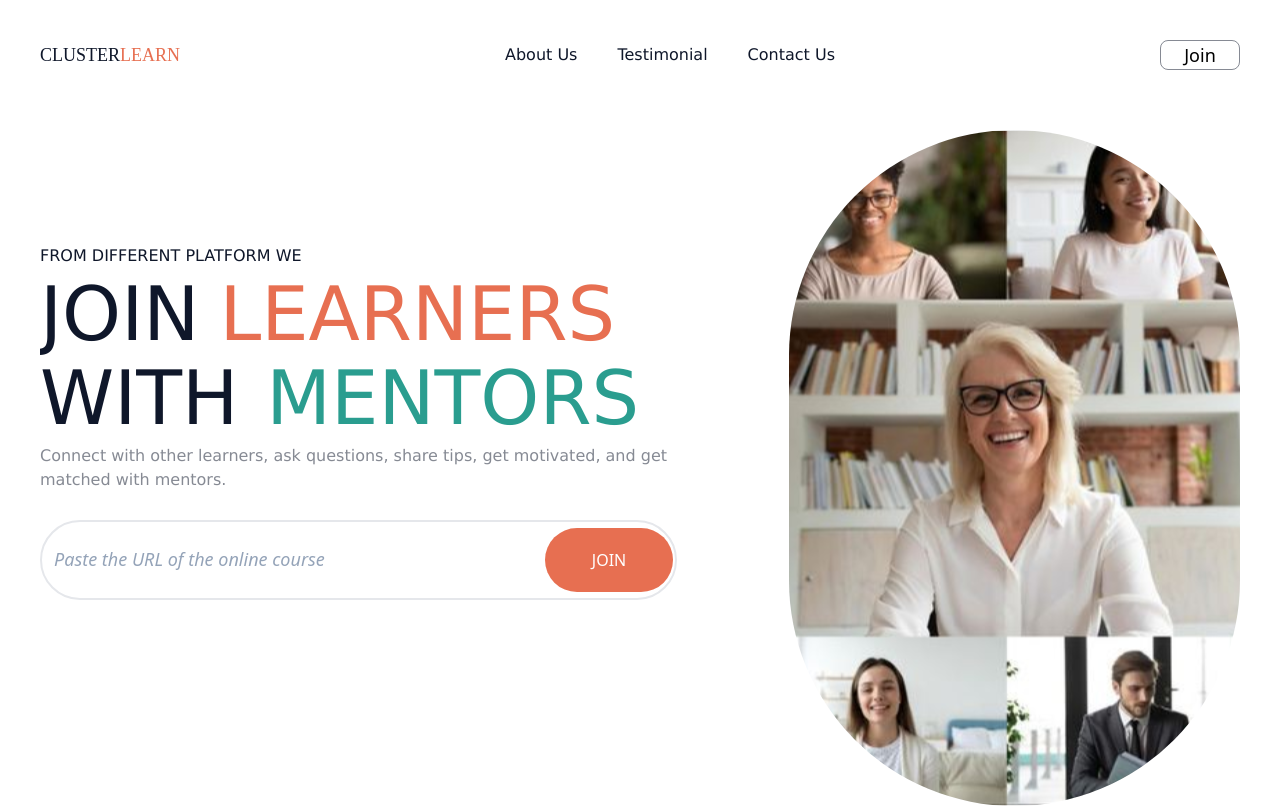
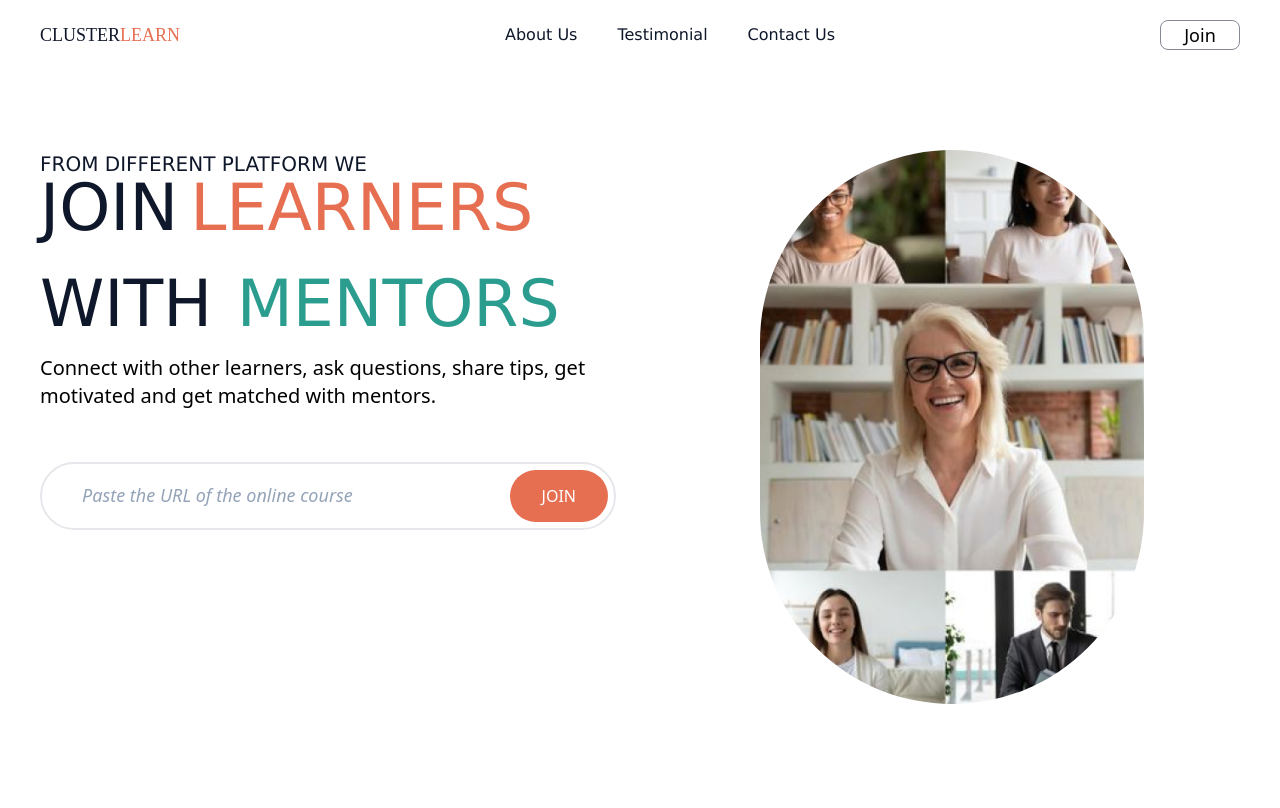
Before and after one commit to Clusterlearn/clusterlearn-app, a React (Create React App) app: page / in a window 1280 px wide. Shown: the top 808 px of the page. Built offline with nearby package versions, Linux system fonts and the light colour scheme; the HTML template or start-up script is replaced by a standard one.

Commit message:
Retouch on the landing page as a whole.

```diff
--- a/src/Component/Header/Header.jsx
+++ b/src/Component/Header/Header.jsx
@@ -63,14 +63,14 @@ const Header = () => {
   return (
     <>
       <AppContainer1>
-        <div className="mt-10">
-          <nav className=" relative md:flex md:justify-between md:items-center my-5 text-sm md:text-lg">
-            <div className="flex justify-between items-center">
+        {/* <nav className=" relative md:flex md:justify-between md:items-center my-5 text-sm md:text-lg"> */}
+        <div className="flex flex-row items-center md:justify-between py-5  text-sm md:text-lg">
+          <div className="flex justify-between items-center sm:gap-4 md:gap-12">
             {!showMenu && (
               <>
                 <Logo Text={"CLUSTER"} />
                 <button
-                    className=" w-[72px] h-[32px] p-[10px] flex justify-center items-center gap-[10px] border rounded-[25px] border-custom-color xl:hidden lg:hidden md:hidden "
+                  className=" w-[62px] h-[29px] p-[6px] flex justify-center items-center gap-[5px] border rounded-[25px] border-custom-color xl:hidden lg:hidden md:hidden "
                   onClick={toggleModal}
                 >
                   Join
@@ -79,7 +79,7 @@ const Header = () => {
             )}
 
             {/* Hamburger Icon */}
-              <div className=" -mt-5 md:hidden cursor-pointer block text-4xl">
+            <div className="-mt-5 md:hidden cursor-pointer block text-4xl">
               <button
                 onClick={() => setShowMenu(!showMenu)}
                 className=" text- text-3xl hover:text-gray-200 duration-400 focus:outline-none "
@@ -87,7 +87,7 @@ const Header = () => {
                 {!showMenu ? (
                   <HamburgerNav />
                 ) : (
-                    <div className=" w-80 float-right">
+                  <div className="w-80 float-right">
                     <svg
                       className=" mt-2 float-right "
                       xmlns="http://www.w3.org/2000/svg"
@@ -122,7 +122,7 @@ const Header = () => {
             </div>
           </div>
           {/* Desktop Navigation */}
-            <ul className="hidden md:flex flex-wrap md:items-center font-ver text-base font-normal text-darkblue">
+          <ul className="hidden md:flex flex-wrap flex-row md:items-center font-ver text-base font-normal text-darkblue">
             <li className="px-5">
               <a href="#about">About Us</a>
             </li>
@@ -133,8 +133,7 @@ const Header = () => {
               <a href="#contact">Contact Us</a>
             </li>
           </ul>
-            <div>
-              <div className="">
+          <section>
             <button
               onClick={toggleModal}
               className=" w-20 hidden md:flex items-center justify-center rounded-lg"
@@ -145,9 +144,10 @@ const Header = () => {
             >
               Join
             </button>
+          </section>
         </div>
-            </div>
-          </nav>
+
+        {/* </nav> */}
 
         {/* TOGGLE OF ALL THE MODAL CARDS */}
         {/* TOGGLE OF ALL THE MODAL CARDS */}
@@ -183,7 +183,6 @@ const Header = () => {
           <div className={`${success ? "block" : "hidden"}`}>
             <div className=" bg-gray-400 bg-opacity-50 fixed inset-0 z-50 ">
               <Success toggleModal={closeSuccess} />
-              </div>
             </div>
           </div>
 
--- a/src/Component/HeroSection_1/Hero_Section1.jsx
+++ b/src/Component/HeroSection_1/Hero_Section1.jsx
@@ -1,67 +1,114 @@
 import React from "react";
-import { ReactComponent as HeroWoman } from "../../../src/asset/hero1.svg";
+import heroimage from "../../../src/asset/heroimage.png";
+// import { ReactComponent as HeroWoman } from "../../../src/asset/hero1.svg";
 import "./Hero_Section1.css"
-import AppContainer1 from "../AppContainer1/AppContainer1";
+// import AppContainer1 from "../AppContainer1/AppContainer1";
 
 
 function Hero_Section1() {
   return (
-    <div>
-      <AppContainer1>
-        <div
+    <>
+      <section
         id="home"
-          className=" relative md:flex lg:justify-center md:justify-center lg:items-center md:items-center md:gap-28 gap-0 overflow-hidden"
+        className="grid grid-cols-1 items-start justify-between gap-12 px-6 py-10 md:grid-cols-2 md:py-16 md:px-10 md:items-center xl:gap-38 xl:py-20 xl:px-10 xl:items-start"
       >
-          <div className="lg:-mt-20 lg:text-start md:text-start sm:mt-20 ">
-            <p className="md:my-7 lg:my-7 my-3 text-logo-left lg:text-[16] md:text-base  font-ver font-normal sm:text-[12px] sm:text-[#0F172A]">
+        <div className="flex flex-col gap-3">
+          <p className="text-sm text-logo-left xl:text-xl md:text-base  font-ver font-normal">
             FROM DIFFERENT PLATFORM WE
           </p>
-            {/* lg:space-y-12 md:space-y-12 space-y-2 text-logo-left lg:text-[72px] md:text-3xl sm:text-[32px] font-ver font-normal */}
           <div className="flex justify-between text-logo-left font-ver font-normal">
-              <h1 className="lg:text-[75px] md:text-3xl sm:text-[32px] lg:mb-12 md:mb-10 sm:mb-0">
+            <h1 className="xl:text-[65px] md:text-3xl sm:text-[25px] xl:mb-12 md:mb-4 sm:mb-0">
               JOIN
-                <span className="text-[#E76F51] ml-5">LEARNERS</span>
+              <span className="text-[#E76F51] ml-3">LEARNERS</span>
             </h1>
           </div>
           <div className="flex justify-between text-logo-left font-ver font-normal">
-              <h1 className="lg:text-[75px] md:text-3xl sm:text-[32px]">
+            <h1 className="xl:text-[65px] md:text-3xl sm:text-[25px]">
               WITH <span className="text-[#2A9D8F] ml-1">MENTORS</span>
             </h1>
           </div>
-            <p className="lg:my-7 md:my-7 my-3 text-logo-left py-4 lg:py-0 md:py-0 lg:text-[16px] md:text-base sm:text-[14px] sm:text-[#0F172A] sm:opacity-50 text-sm font-ver font-normal">
+          {/* <img src={rectanglarLine} alt=""/> */}
+          <p className="text-md md:text-xl md:mt-5">
             Connect with other learners, ask questions, share tips, get
-              motivated, and get matched with mentors.
+            motivated and get matched with mentors.
           </p>
-            {/* Input section */}
-            <div className="lg:relative md:relative">
+          <form
+            action=""
+            method="post"
+            className="flex flex-col gap-3 mt-6 md:mt-10 xl:relative"
+          >
             <input
               type="text"
               name=""
               id=""
               placeholder="Paste the URL of the online course"
-                className="outline border-2 w-full h-20 rounded-full focus:px-5 placeholder:px-3 placeholder:text-lg placeholder:italic placeholder:text-slate-400"
-              ></input>
+              className="px-4 py-3 rounded-full text-logo-left outline  focus:px-6 placeholder:px-5 placeholder:text-lg placeholder:italic placeholder:text-slate-400 border-2 xl:p-5 xl:relative"
+            />
             <button
               type="submit"
-                className="bg-[#E76F51] text-white p-3 lg:w-32 lg:-mt-0 h-16 items-center rounded-full lg:absolute md:absolute right-1 top-2 sm:w-full sm:mt-5"
+              className="pointer px-4 py-3 rounded-full bg-[#E76F51] text-white xl:absolute xl:inset-y-0 right-0 xl:m-2 xl:px-8 "
             >
               JOIN
             </button>
+          </form>
         </div>
-          </div>
-
-          <div className="md:shrink-0">
-            <div className="line sm:hidden"></div>
-            <HeroWoman
-              // style={{ borderRadius: "19rem 19rem 19rem 19rem" }}
-              className=" w-full object-cover lg:h-[676px] md:h-[676px] lg:w-[451px] md:w-[451px] lg:rounded-[19rem] md:rounded-[19rem] rounded-[19rem]  sm:mt-10"
-              // className="w-full sm:h-[316px] md:h-[408px] md:w-[452px] sm:w-[253px] lg:w-[558px] lg:h-[667px] object-cover sm:mt-10"
-            />
-          </div>
-        </div>
-      </AppContainer1>
-    </div>
+        <img src={heroimage} alt="" className="rounded-full mx-auto xl:w-2/3" />
+      </section>
+    </>
   );
 }
 
+//    <div
+//           id="home"
+//           className=" relative md:flex lg:justify-center md:justify-center lg:items-center md:items-center md:gap-28 gap-0 overflow-hidden"
+//         >
+
+// //  <div className="lg:-mt-20 lg:text-start md:text-start sm:mt-20 ">
+// //             <p className="md:my-7 lg:my-7 my-3 text-logo-left lg:text-[16] md:text-base  font-ver font-normal sm:text-[12px] sm:text-[#0F172A]">
+// //               FROM DIFFERENT PLATFORM WE
+// //             </p>
+        //  lg:space-y-12 md:space-y-12 space-y-2 text-logo-left lg:text-[72px] md:text-3xl sm:text-[32px] font-ver font-normal */} */}
+            // <div className="flex justify-between text-logo-left font-ver font-normal">
+            //   <h1 className="lg:text-[75px] md:text-3xl sm:text-[32px] lg:mb-12 md:mb-10 sm:mb-0">
+            //     JOIN
+            //     <span className="text-[#E76F51] ml-5">LEARNERS</span>
+            //   </h1>
+            // </div>
+            // <div className="flex justify-between text-logo-left font-ver font-normal">
+            //   <h1 className="lg:text-[75px] md:text-3xl sm:text-[32px]">
+            //     WITH <span className="text-[#2A9D8F] ml-1">MENTORS</span>
+            //   </h1>
+            // </div>
+            // <p className="lg:my-7 md:my-7 my-3 text-logo-left py-4 lg:py-0 md:py-0 lg:text-[16px] md:text-base sm:text-[14px] sm:text-[#0F172A] sm:opacity-50 text-sm font-ver font-normal">
+            //   Connect with other learners, ask questions, share tips, get
+            //   motivated, and get matched with mentors.
+            // </p>
+          //  Input section
+            // <div className="lg:relative md:relative">
+              // <input
+              //   type="text"
+              //   name=""
+              //   id=""
+              //   placeholder="Paste the URL of the online course"
+              //   className="outline border-2 w-full h-20 rounded-full focus:px-5 placeholder:px-3 placeholder:text-lg placeholder:italic placeholder:text-slate-400"
+              // ></input>
+              // <button
+              //   type="submit"
+              //   className="bg-[#E76F51] text-white p-3 lg:w-32 lg:-mt-0 h-16 items-center rounded-full lg:absolute md:absolute right-1 top-2 sm:w-full sm:mt-5"
+              // >
+              //   JOIN
+              // </button>
+          //   </div>
+
+          // </div>
+          // <div className="md:shrink-0">
+          //   <div className="line sm:hidden"></div>
+          //   <HeroWoman
+
+          //     className=" w-full object-cover lg:h-[676px] md:h-[676px] lg:w-[451px] md:w-[451px] lg:rounded-[19rem] md:rounded-[19rem] rounded-[19rem]  sm:mt-10"
+
+          //   />
+          // </div>
+
+
 export default Hero_Section1;
--- a/src/Component/Testimonial/Testimonial.jsx
+++ b/src/Component/Testimonial/Testimonial.jsx
@@ -9,8 +9,12 @@ function Testimonial() {
   return (
     <AppContainer1>
       <div>
-        <div id="testimonial" className="md:flex md:flex-row gap-10 w-full mt-40 overflow-hidden">
-          <span className=" max-w-1/2 lg:bg-testimonial-color-bg-1 md:bg-testimonial-color-bg-1 w-[660px] h-[512px] rounded-xl"
+        <div
+          id="testimonial"
+          className="md:flex md:flex-row gap-10 w-full md:mt-40 overflow-hidden"
+        >
+          <span
+            className=" lg:bg-testimonial-color-bg-1 md:bg-testimonial-color-bg-1 w-[660px] h-[512px] rounded-xl"
           >
             <h1 className=" sm:text-[14px] font-ver font-normal md:leading-[45px] lg:leading-[45px] text-center px-5 py-20 md:w-[540px] lg:w-[540px] nmd:h-[220px] lg:h-[220px] text-darkblue md:text-[28px] lg:text-[28px]">
               “I have connected with up to 10 groups through my development
@@ -34,7 +38,7 @@ function Testimonial() {
             </div>
           </span>
 
-          <span className="max-w-1/2 bg-testimonial-color-bg-2 w-[660px] h-[512px] rounded-xl">
+          <span className=" lg:bg-testimonial-color-bg-2 md:bg-testimonial-color-bg-2 sm:bg-testimonial-color-bg-2  w-[660px] h-[512px] rounded-xl">
             <h1 className="sm:text-[14px] font-ver font-normal md:leading-[45px] lg:leading-[45px] text-center px-5 py-20 md:w-[540px] lg:w-[540px] nmd:h-[220px] lg:h-[220px] text-darkblue md:text-[28px] lg:text-[28px]">
               “I have connected with up to 10 groups through my development
               process. And my groups has been so helpful throughout”
```
Also changed, not shown: tailwind.config.js (+0 -24 lines), src/asset/heroimage.png (added). Lines whose indentation alone changed are shown as unchanged.
